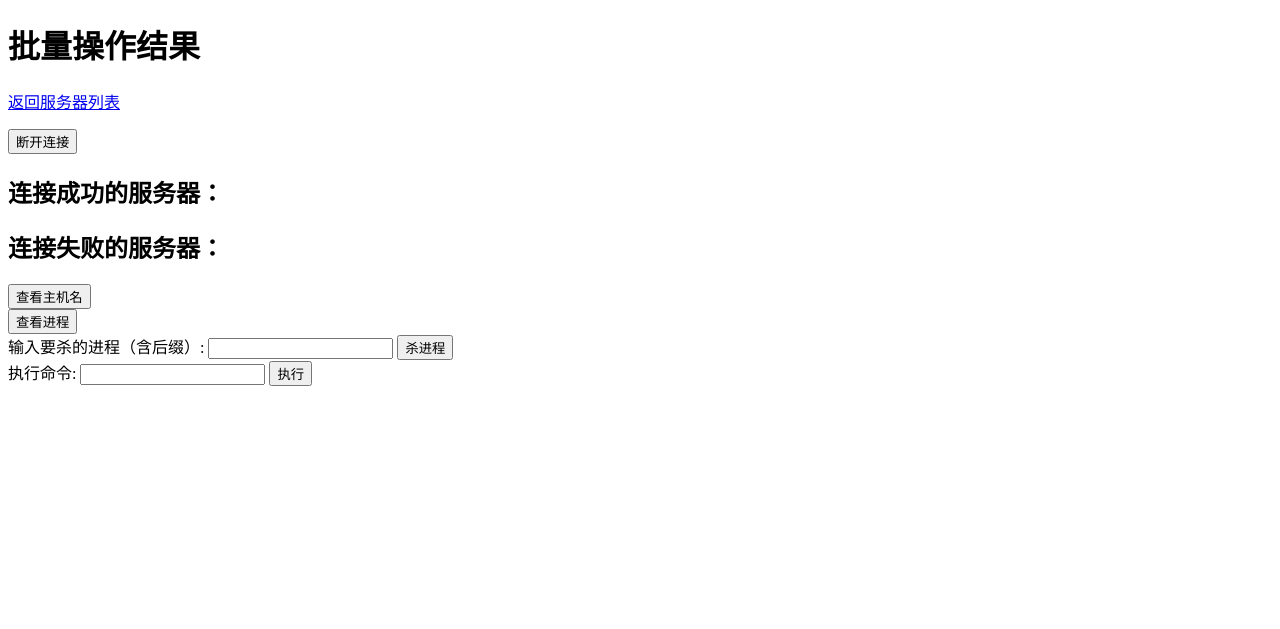
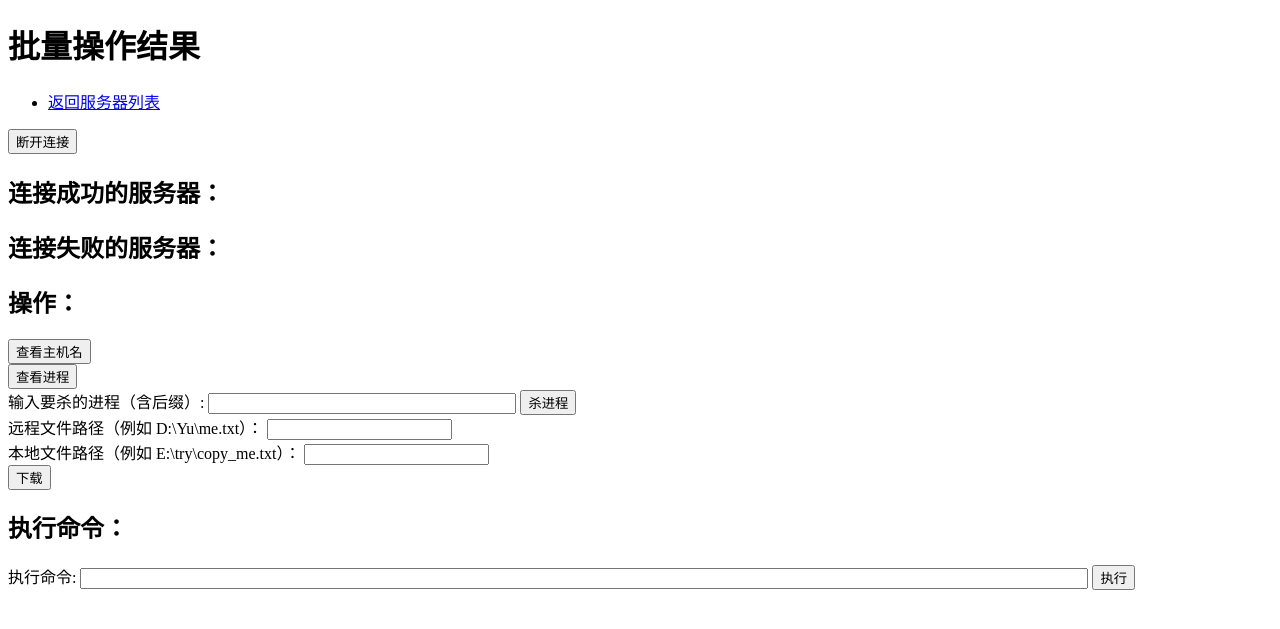
Before and after one commit to guyubs/ServerManager, a Flask app: template templates/batch_operation.html in a window 1280 px wide. Shown: the top 629 px of the page. Run offline with Flask 2, Linux system fonts and the light colour scheme; the template is opened without the code that fills it, so the values that code supplies are empty.

Commit message:
增加：批量下载功能

```diff
--- a/app.py
+++ b/app.py
@@ -3,7 +3,7 @@ import paramiko
 import pyodbc
 import random
 
-from flask import Flask, render_template, request, redirect, url_for, session, flash
+from flask import Flask, render_template, request, redirect, url_for, session, flash, jsonify
 from flask_mail import Mail, Message
 
 app = Flask(__name__)
@@ -385,7 +385,7 @@ def disconnect():
 # 批量操作服务器
 ###################################
 @app.route('/batch_operation', methods=['POST'])
-def batch_operation():
+def batch_operation():  # 连接服务器
     global connected_servers
     global failed_servers
 
@@ -465,5 +465,44 @@ def batch_execute():
     return render_template('batch_operation.html', connected_servers=connected_servers, failed_servers=failed_servers, result=result)
 
 
+import os
+
+@app.route('/batch_download', methods=['POST'])
+def batch_download():
+    global connected_servers
+    global failed_servers
+
+    remote_file_path = request.form['remote_file_path']
+    local_file_path = request.form['local_file_path']
+    result = ''
+
+    if not remote_file_path or not local_file_path:
+        result = '请输入目标文件地址和本地保存地址。'
+
+    else:
+        for ssh in connected_clients:
+            try:
+                # 获取主机名前缀
+                stdin, stdout, stderr = ssh.exec_command('hostname')
+                hostname = stdout.read().decode().strip()
+
+                # 获取本地文件名和目录
+                local_dir = os.path.dirname(local_file_path)
+                local_filename = os.path.basename(local_file_path)
+
+                # 在本地文件名之前添加主机名前缀
+                local_file_path_with_hostname = os.path.join(local_dir, f"{hostname}_{local_filename}")
+
+                # 使用SFTP从远程计算机下载文件
+                sftp = ssh.open_sftp()
+                sftp.get(remote_file_path, local_file_path_with_hostname)
+                sftp.close()
+                result = "下载成功！"
+            except Exception as e:
+                result += f"执行命令出错：{str(e)}\n"
+
+    return render_template('batch_operation.html', connected_servers=connected_servers, failed_servers=failed_servers, result=result)
+
+
 if __name__ == '__main__':
     app.run(debug=True)
--- a/templates/batch_operation.html
+++ b/templates/batch_operation.html
@@ -3,20 +3,38 @@
 <html>
     <head>
         <meta charset="UTF-8">
+        <meta name="viewport" content="width=device-width, initial-scale=1.0">
         <title>批量操作结果</title>
     </head>
+
     <body>
+        <header>
             <h1>批量操作结果</h1>
-        <p><a href="{{ url_for('manage_server') }}">返回服务器列表</a></p>
+            <nav>
+                <ul>
+                    <li><a href="{{ url_for('manage_server') }}">返回服务器列表</a></li>
+                </ul>
                 <form action="{{ url_for('disconnect_servers') }}" method="POST">
                     <button type="submit">断开连接</button>
                 </form>
+            </nav>
+        </header>
+
+        <main>
+            <section>
                 <h2>连接成功的服务器：</h2>
                 <ul id="connected-servers">
                 </ul>
+            </section>
+
+            <section>
                 <h2>连接失败的服务器：</h2>
                 <ul id="failed-servers">
                 </ul>
+            </section>
+
+            <section>
+                <h2>操作：</h2>
                 <form method="POST" action="/batch_execute">
                     <input type="hidden" name="command" value="hostname">
                     <button type="submit">查看主机名</button>
@@ -25,31 +43,38 @@
                     <input type="hidden" name="command" value="tasklist">
                     <button type="submit">查看进程</button>
                 </form>
-
                 <form action="/batch_execute" method="POST" onsubmit="editCommand()">
                     <label for="command">输入要杀的进程（含后缀）:</label>
-            <input type="text" id="command" name="command">
+                    <input type="text" id="command" name="command" style="width: 300px;">
                     <input type="submit" value="杀进程">
                 </form>
-        <script>
-            function editCommand() {
-                let commandInput = document.getElementById("command");
-                let originalCommand = commandInput.value;
-                let newCommand = "taskkill /im " + originalCommand + " /f";
-                commandInput.value = newCommand;
-            }
-        </script>
 
+                <form action="/batch_download" method="POST">
+                    <label for="remote_file_path">远程文件路径（例如 D:\Yu\me.txt）：</label>
+                    <input type="text" id="remote_file_path" name="remote_file_path"><br>
+
+                    <label for="local_file_path">本地文件路径（例如 E:\try\copy_me.txt）：</label>
+                    <input type="text" id="local_file_path" name="local_file_path"><br>
+
+                    <input type="submit" value="下载">
+                </form>
+
+
+                <h2>执行命令：</h2>
                 <form action="/batch_execute" method="POST">
                     <label for="command">执行命令:</label>
-            <input type="text" id="command" name="command">
+                    <input type="text" id="command" name="command" style="width: 1000px;">
                     <input type="submit" value="执行">
                 </form>
+            </section>
 
             {% if result %}
+                <section>
                     <h2>结果:</h2>
                     <pre>{{ result }}</pre>
+                </section>
             {% endif %}
+        </main>
 
 
     <script>
@@ -73,7 +98,14 @@
             server_item.appendChild(server_text);
             failed_servers_list.appendChild(server_item);
         });
+
+        // 杀进程，补全命令
+        function editCommand() {
+            let commandInput = document.getElementById("command");
+            let originalCommand = commandInput.value;
+            let newCommand = "taskkill /im " + originalCommand + " /f";
+            commandInput.value = newCommand;
+        }
         </script>
-
     </body>
 </html>
```
Lines whose indentation alone changed are shown as unchanged.
